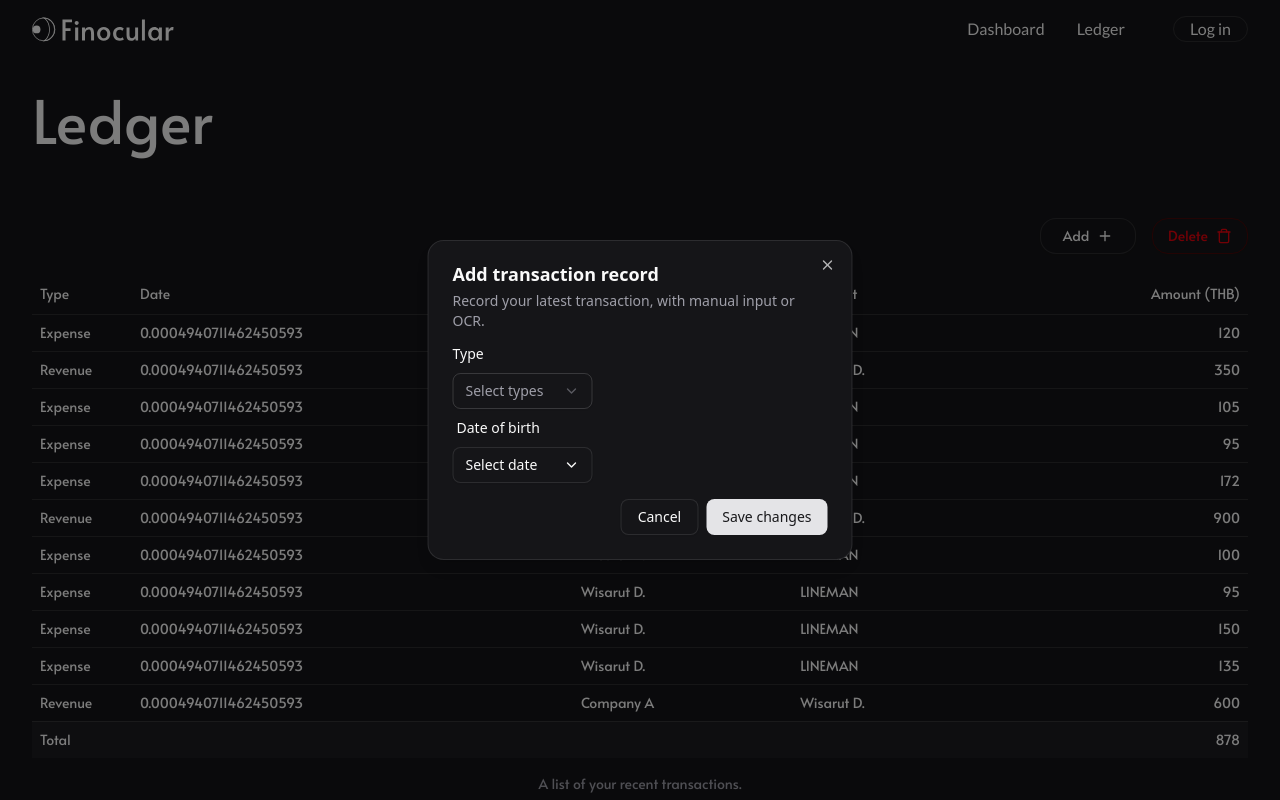
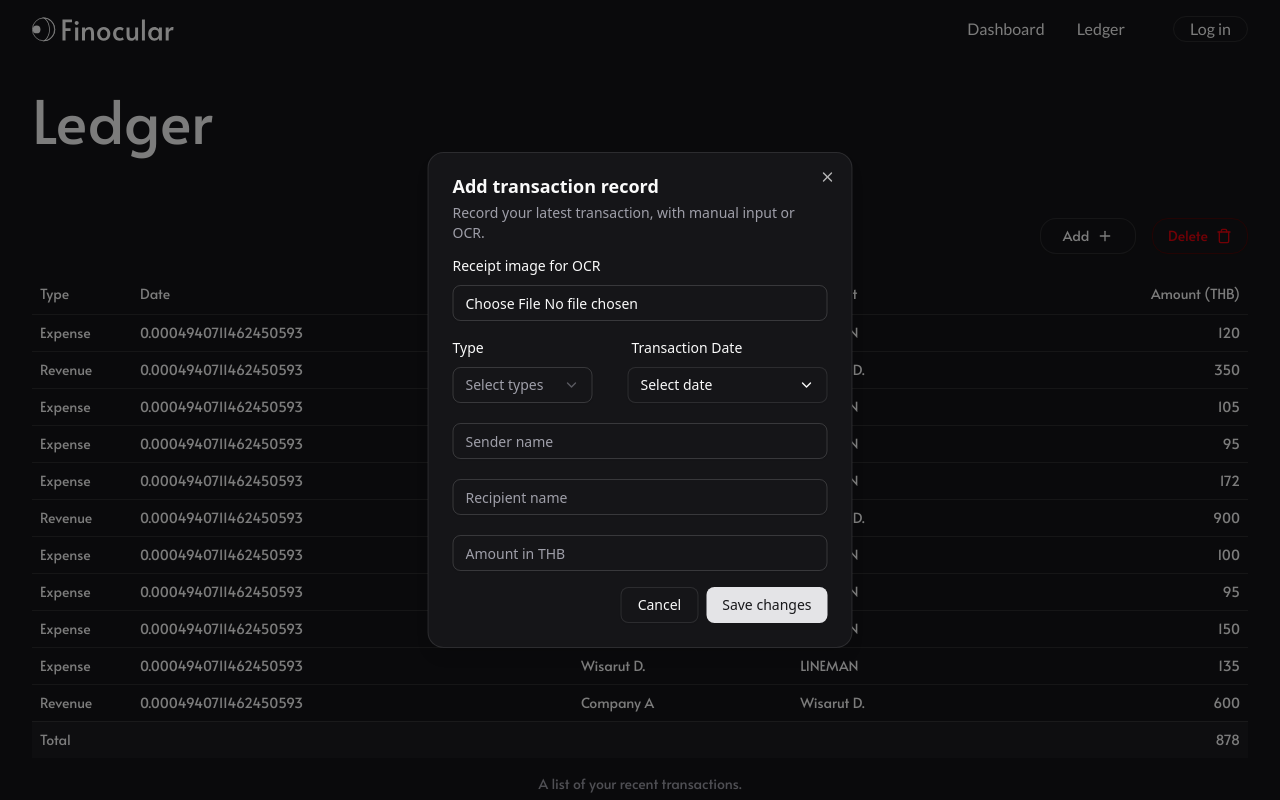
Before and after one commit to dwisarut/finocular, a React (Vite) app: page /ledger in a window 1280 px wide. Both pictures are taken after a click on the button "Add". Shown: the top 800 px of the page. Built offline with nearby package versions, Linux system fonts and the light colour scheme.

Commit message:
feat: add shadcn input

```diff
--- a/src/components/AddButton.tsx
+++ b/src/components/AddButton.tsx
@@ -23,6 +23,7 @@ import { Plus, ChevronDownIcon } from "lucide-react";
 import { useState } from "react";
 import { Popover, PopoverTrigger, PopoverContent } from "./ui/popover";
 import { Calendar } from "./ui/calendar";
+import { Input } from "./ui/input";
 
 function AddButton() {
   const [open, setOpen] = useState(false);
@@ -48,10 +49,23 @@ function AddButton() {
                 Record your latest transaction, with manual input or OCR.
               </DialogDescription>
             </DialogHeader>
+            <div className="flex flex-col gap-5">
+              <div className="flex flex-col gap-3">
+                <Label htmlFor="receipt-image">Receipt image for OCR</Label>
+                <Input
+                  id="receipt-image"
+                  type="file"
+                  className="rounded-[0.5rem]"
+                />
+              </div>
+              <div className="flex flex-row justify-between">
                 <div className="flex flex-col gap-3">
                   <Label htmlFor="type">Type</Label>
                   <Select>
-                <SelectTrigger id="type" className="w-[140px] rounded-[0.5rem]">
+                    <SelectTrigger
+                      id="type"
+                      className="w-[140px] rounded-[0.5rem] hover:cursor-pointer"
+                    >
                       <SelectValue placeholder="Select types" />
                     </SelectTrigger>
                     <SelectContent className="rounded-[0.5rem] w-[140px]">
@@ -62,15 +76,17 @@ function AddButton() {
                       </SelectGroup>
                     </SelectContent>
                   </Select>
+                </div>
+                <div className="flex flex-col gap-3">
                   <Label htmlFor="date" className="px-1">
-                Date of birth
+                    Transaction Date
                   </Label>
                   <Popover open={open} onOpenChange={setOpen}>
                     <PopoverTrigger asChild>
                       <Button
                         variant="outline"
                         id="date"
-                    className="w-[140px] justify-between font-normal rounded-[0.5rem]"
+                        className="w-[200px] justify-between font-normal rounded-[0.5rem] hover:cursor-pointer"
                       >
                         {date ? date.toLocaleDateString() : "Select date"}
                         <ChevronDownIcon />
@@ -91,6 +107,23 @@ function AddButton() {
                       />
                     </PopoverContent>
                   </Popover>
+                </div>
+              </div>
+              <Input
+                type="text"
+                placeholder="Sender name"
+                className="rounded-[0.5rem]"
+              />
+              <Input
+                type="text"
+                placeholder="Recipient name"
+                className="rounded-[0.5rem]"
+              />
+              <Input
+                type="number"
+                placeholder="Amount in THB"
+                className="rounded-[0.5rem]"
+              />
             </div>
             <DialogFooter>
               <DialogClose asChild>
--- /dev/null
+++ b/src/components/ui/input.tsx
@@ -0,0 +1,21 @@
+import * as React from "react";
+
+import { cn } from "@/lib/utils";
+
+function Input({ className, type, ...props }: React.ComponentProps<"input">) {
+  return (
+    <input
+      type={type}
+      data-slot="input"
+      className={cn(
+        "file:text-foreground placeholder:text-muted-foreground selection:bg-primary selection:text-primary-foreground dark:bg-input/30 border-input h-9 w-full min-w-0 rounded-md border bg-transparent px-3 py-1 text-base shadow-xs transition-[color,box-shadow] outline-none file:inline-flex file:h-7 file:border-0 file:bg-transparent file:text-sm file:font-medium disabled:pointer-events-none disabled:cursor-not-allowed disabled:opacity-50 md:text-sm",
+        "focus-visible:border-ring focus-visible:ring-ring/50 focus-visible:ring-[3px]",
+        "aria-invalid:ring-destructive/20 dark:aria-invalid:ring-destructive/40 aria-invalid:border-destructive",
+        className
+      )}
+      {...props}
+    />
+  );
+}
+
+export { Input };
```
Lines whose indentation alone changed are shown as unchanged.
